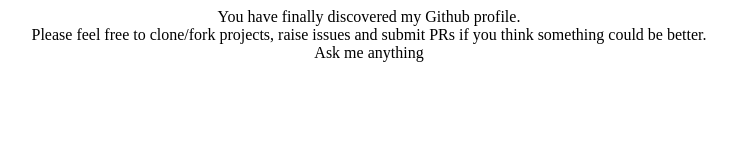
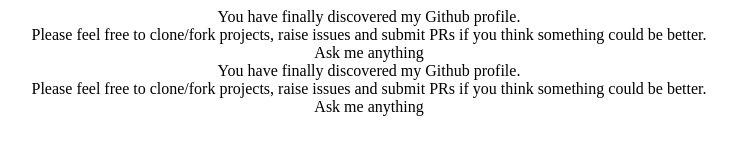
Before and after one commit to Danushan99/gitkraken-Testing, a plain HTML site: page aboutus.html in a window 1280 px wide. Shown: the whole page, without its empty margins (271-1008 px from the left). Drawn offline with Linux system fonts and the light colour scheme.

Commit message:
div added in about-us

```diff
--- a/aboutus.html
+++ b/aboutus.html
@@ -1,17 +1,20 @@
+<html>
 
+<head>
+    <title>About Us </title>
+</head>
 
-<html>
-    <head>
-        <title>About Us </title>
-    </head>
-    <body>
-        <div align="center">
+<body>
+    <div align="center">
 
-            You have finally discovered my Github profile. <br>
-            Please feel free to clone/fork projects, raise issues and submit
-            PRs if you think something could be better. <br>
-            Ask me anything <br>
+        You have finally discovered my Github profile. <br> Please feel free to clone/fork projects, raise issues and submit PRs if you think something could be better. <br> Ask me anything <br>
 
-</div>
+    </div>
+
+    <div align="center">
+
+        You have finally discovered my Github profile. <br> Please feel free to clone/fork projects, raise issues and submit PRs if you think something could be better. <br> Ask me anything <br>
+
+    </div>
 
 </html>
```
